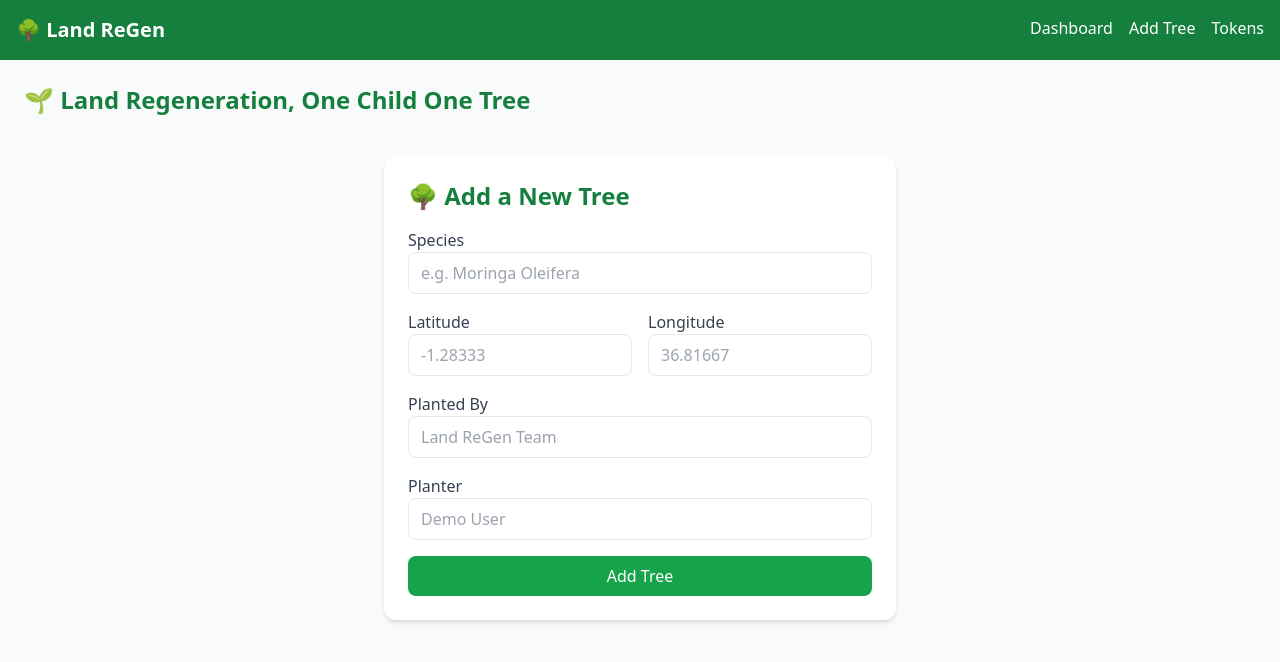
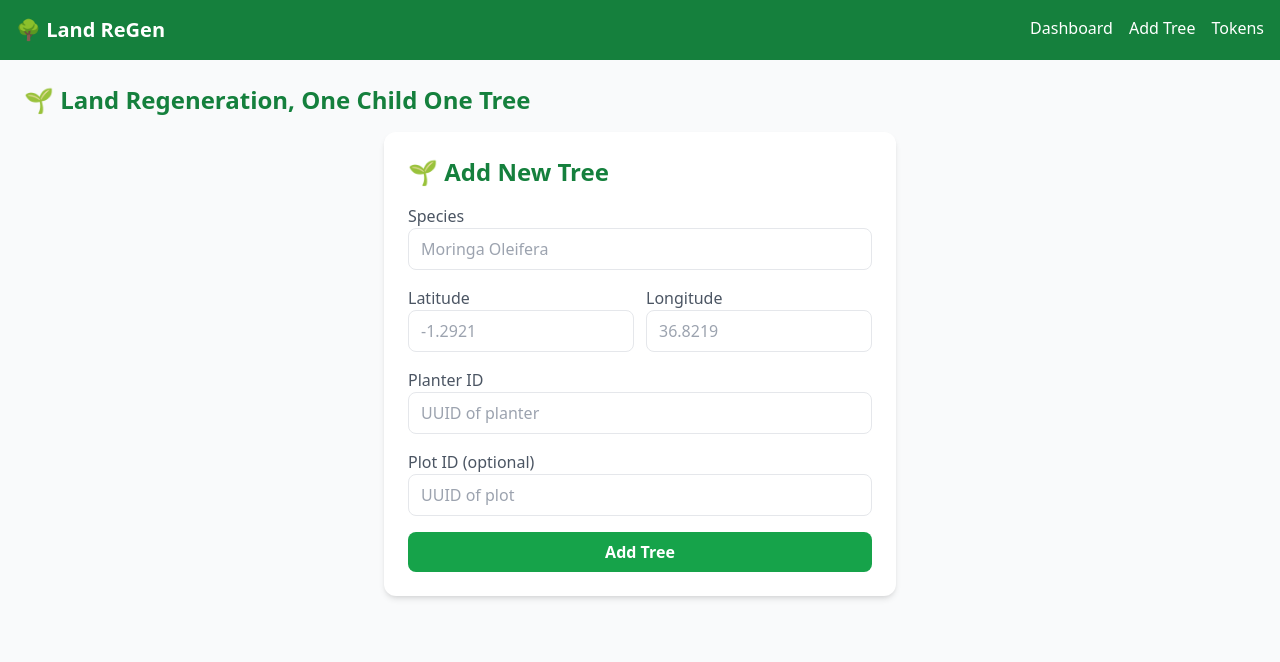
Before and after one commit to Musirmoses/land-regen-app, a React (Vite) app in the folder land-regen-frontend/: page /add-tree in a window 1280 px wide. Shown: the top 662 px of the page. Built offline with nearby package versions, Linux system fonts and the light colour scheme.

Commit message:
updated to add tree from form

```diff
--- a/land-regen-frontend/src/pages/AddTree.jsx
+++ b/land-regen-frontend/src/pages/AddTree.jsx
@@ -1,133 +1,124 @@
+// src/pages/AddTree.jsx
 import { useState } from "react";
-import { supabase } from "../supabaseClient";
+import { supabase } from "../lib/supabaseClient";
 
 export default function AddTree() {
-  const [formData, setFormData] = useState({
-    species: "",
-    latitude: "",
-    longitude: "",
-    planted_by: "",
-    planter: "",
-  });
+  const [species, setSpecies] = useState("");
+  const [latitude, setLatitude] = useState("");
+  const [longitude, setLongitude] = useState("");
+  const [planterId, setPlanterId] = useState("");
+  const [plotId, setPlotId] = useState("");
   const [status, setStatus] = useState("");
-
-  const handleChange = (e) => {
-    setFormData({ ...formData, [e.target.name]: e.target.value });
-  };
 
   const handleSubmit = async (e) => {
     e.preventDefault();
-    setStatus("Submitting...");
 
-    const { species, latitude, longitude, planted_by, planter } = formData;
+    if (!species || !latitude || !longitude || !planterId) {
+      alert("Please fill all required fields.");
+      return;
+    }
 
     const { data, error } = await supabase.from("trees").insert([
       {
         species,
         latitude: parseFloat(latitude),
         longitude: parseFloat(longitude),
-        planted_by,
-        planter,
+        planter: planterId, // foreign key to planters.id
+        planted_by: "Land ReGen Demo Team",
+        plot_id: plotId || null,
+        status: "planted",
       },
     ]);
 
     if (error) {
-      console.error("Supabase error:", error);
-      setStatus(`Error: ${error.message}`);
+      console.error("Error inserting tree:", error.message);
+      setStatus("❌ Failed to add tree.");
     } else {
+      console.log("Inserted:", data);
       setStatus("✅ Tree added successfully!");
-      setFormData({
-        species: "",
-        latitude: "",
-        longitude: "",
-        planted_by: "",
-        planter: "",
-      });
+      setSpecies("");
+      setLatitude("");
+      setLongitude("");
+      setPlanterId("");
+      setPlotId("");
     }
   };
 
   return (
-    <div className="max-w-lg mx-auto p-6 bg-white rounded-xl shadow-md mt-10">
-      <h2 className="text-2xl font-bold text-green-700 mb-4">🌳 Add a New Tree</h2>
+    <div className="max-w-lg mx-auto p-6 bg-white rounded-xl shadow-md space-y-4">
+      <h2 className="text-2xl font-semibold text-green-700">🌱 Add New Tree</h2>
       <form onSubmit={handleSubmit} className="space-y-4">
         <div>
-          <label className="block text-gray-700 font-medium">Species</label>
+          <label className="block text-gray-600 font-medium">Species</label>
           <input
             type="text"
-            name="species"
-            value={formData.species}
-            onChange={handleChange}
-            className="w-full border rounded-lg px-3 py-2 focus:ring-2 focus:ring-green-400"
-            placeholder="e.g. Moringa Oleifera"
+            value={species}
+            onChange={(e) => setSpecies(e.target.value)}
+            className="w-full border rounded-lg px-3 py-2"
+            placeholder="Moringa Oleifera"
             required
           />
         </div>
 
-        <div className="grid grid-cols-2 gap-4">
+        <div className="grid grid-cols-2 gap-3">
           <div>
-            <label className="block text-gray-700 font-medium">Latitude</label>
+            <label className="block text-gray-600 font-medium">Latitude</label>
             <input
               type="number"
               step="any"
-              name="latitude"
-              value={formData.latitude}
-              onChange={handleChange}
-              className="w-full border rounded-lg px-3 py-2 focus:ring-2 focus:ring-green-400"
-              placeholder="-1.28333"
+              value={latitude}
+              onChange={(e) => setLatitude(e.target.value)}
+              className="w-full border rounded-lg px-3 py-2"
+              placeholder="-1.2921"
               required
             />
           </div>
-
           <div>
-            <label className="block text-gray-700 font-medium">Longitude</label>
+            <label className="block text-gray-600 font-medium">Longitude</label>
             <input
               type="number"
               step="any"
-              name="longitude"
-              value={formData.longitude}
-              onChange={handleChange}
-              className="w-full border rounded-lg px-3 py-2 focus:ring-2 focus:ring-green-400"
-              placeholder="36.81667"
+              value={longitude}
+              onChange={(e) => setLongitude(e.target.value)}
+              className="w-full border rounded-lg px-3 py-2"
+              placeholder="36.8219"
               required
             />
           </div>
         </div>
 
         <div>
-          <label className="block text-gray-700 font-medium">Planted By</label>
+          <label className="block text-gray-600 font-medium">Planter ID</label>
           <input
             type="text"
-            name="planted_by"
-            value={formData.planted_by}
-            onChange={handleChange}
-            className="w-full border rounded-lg px-3 py-2 focus:ring-2 focus:ring-green-400"
-            placeholder="Land ReGen Team"
+            value={planterId}
+            onChange={(e) => setPlanterId(e.target.value)}
+            className="w-full border rounded-lg px-3 py-2"
+            placeholder="UUID of planter"
             required
           />
         </div>
 
         <div>
-          <label className="block text-gray-700 font-medium">Planter</label>
+          <label className="block text-gray-600 font-medium">Plot ID (optional)</label>
           <input
             type="text"
-            name="planter"
-            value={formData.planter}
-            onChange={handleChange}
-            className="w-full border rounded-lg px-3 py-2 focus:ring-2 focus:ring-green-400"
-            placeholder="Demo User"
-            required
+            value={plotId}
+            onChange={(e) => setPlotId(e.target.value)}
+            className="w-full border rounded-lg px-3 py-2"
+            placeholder="UUID of plot"
           />
         </div>
 
         <button
           type="submit"
-          className="w-full bg-green-600 text-white py-2 rounded-lg hover:bg-green-700 transition"
+          className="w-full bg-green-600 hover:bg-green-700 text-white font-semibold py-2 rounded-lg"
         >
           Add Tree
         </button>
       </form>
 
-      {status && <p className="mt-4 text-center text-sm text-gray-700">{status}</p>}
+      {status && <p className="text-center text-sm text-gray-600">{status}</p>}
     </div>
   );
 }
```
